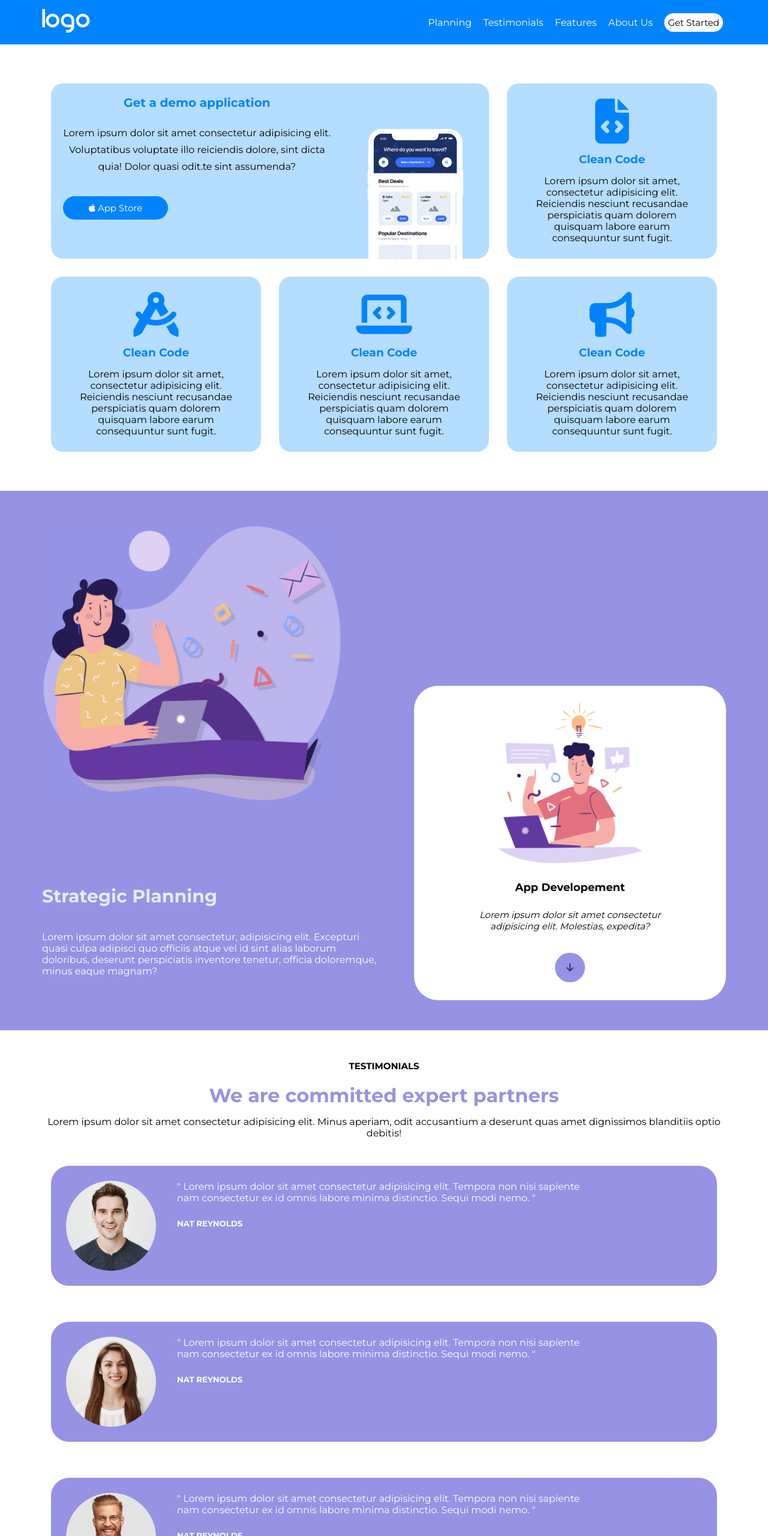
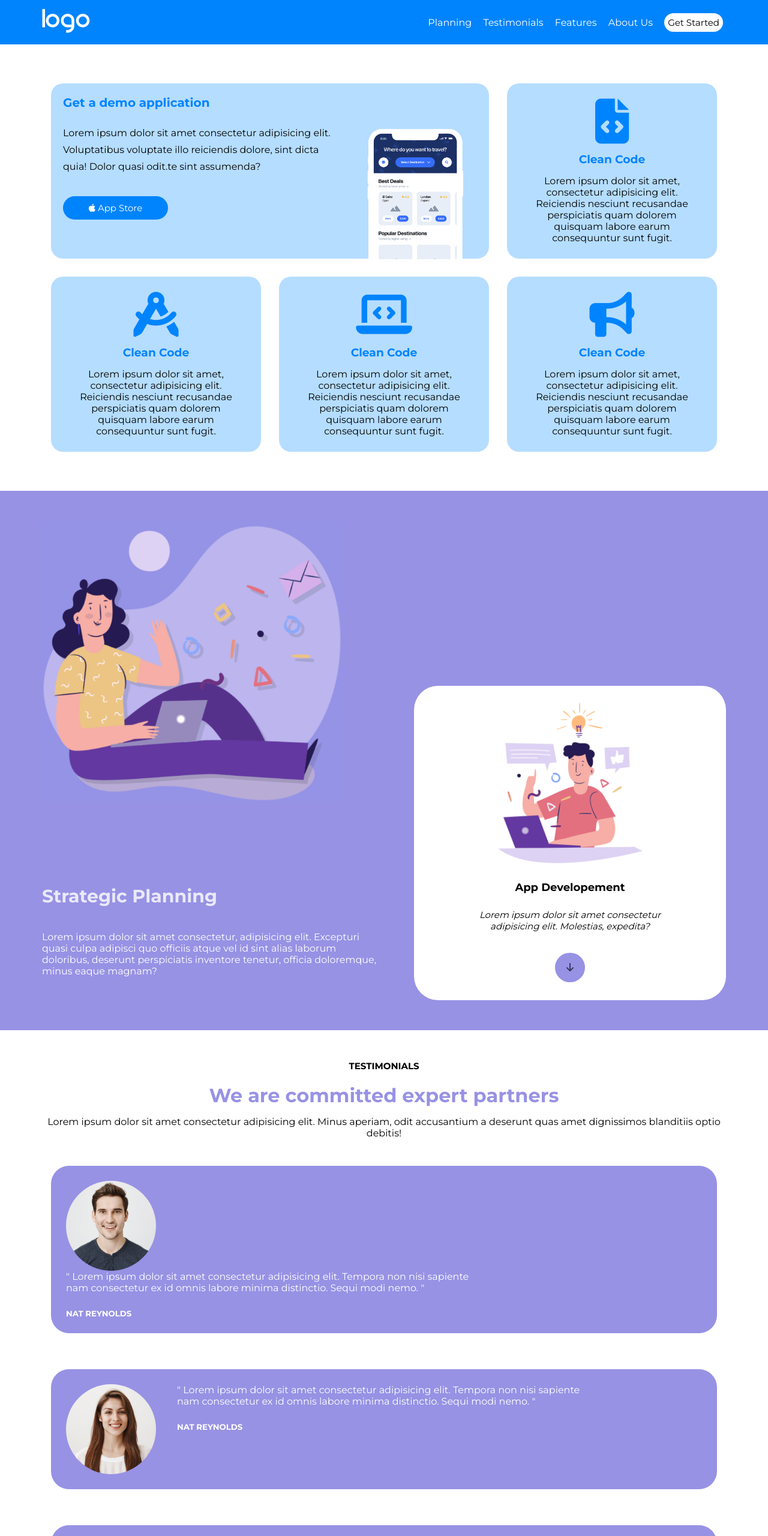
Before and after one commit to manuelgaleone/htmlcss-responsive-layout, a plain HTML site: page index.html in a window 1280 px wide. Shown: the top 2560 px of the page at 60% size. Drawn offline with Linux system fonts and the light colour scheme.

Commit message:
Fixing feature responsive

```diff
--- a/css/style.css
+++ b/css/style.css
@@ -685,6 +685,7 @@ p > a {
 
     .col-8-lg {
         width: calc(100% / 12 * 12);
+        text-align:center;
     }
 
     .col-4-lg {
--- a/index.html
+++ b/index.html
@@ -56,7 +56,7 @@
         <!--Features-->
         <div class="container-1140 padding-top-50 padding-bottom-50">
             <div class="row feature-up">
-                <div class="col-8-lg text-align-center d-flex card-padding d-flex">
+                <div class="col-8-lg d-flex card-padding d-flex">
                         <div class="row large-square">
                             <div class="col-8-lg large-square-elements">
                                 <h4 class="large-square-title color-blue">
@@ -173,7 +173,7 @@
                     Lorem ipsum dolor sit amet consectetur adipisicing elit. Minus aperiam, odit accusantium a deserunt quas amet dignissimos blanditiis optio debitis!
                 </p>
                 <div class="card-padding align-items clearfix">
-                    <div class="card d-flex card-container">
+                    <div class="card d-flex column card-container">
                         <img class="card-img" src="./img/testimonial1.jpg" alt="Testimonial">
                     <div class="card-elements">
                         <p class="card-caption text-align-left color-white">
```
